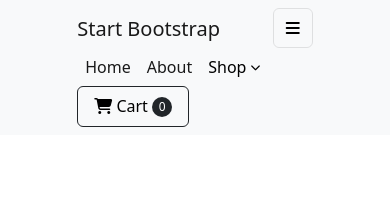
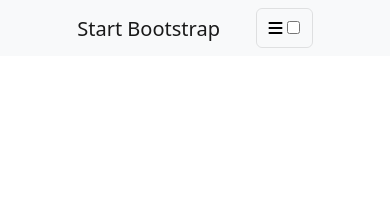
Before and after one commit to SiruzMammadli/start-bootstrap-shopping, a plain HTML site: page index.html in a window 390 px wide. Drawn offline with Linux system fonts and the light colour scheme.

Commit message:
third commit

```diff
--- a/index.html
+++ b/index.html
@@ -1,21 +1,26 @@
 <!DOCTYPE html>
 <html lang="en">
+
 <head>
     <meta charset="UTF-8">
     <meta name="viewport" content="width=device-width, initial-scale=1.0">
     <title>Start Bootstrap Shopping</title>
     <link rel="stylesheet" href="style.css">
-    <link rel="stylesheet" href="https://cdnjs.cloudflare.com/ajax/libs/font-awesome/6.5.1/css/all.min.css" integrity="sha512-DTOQO9RWCH3ppGqcWaEA1BIZOC6xxalwEsw9c2QQeAIftl+Vegovlnee1c9QX4TctnWMn13TZye+giMm8e2LwA==" crossorigin="anonymous" referrerpolicy="no-referrer" />
+    <link rel="stylesheet" href="https://cdnjs.cloudflare.com/ajax/libs/font-awesome/6.5.1/css/all.min.css"
+        integrity="sha512-DTOQO9RWCH3ppGqcWaEA1BIZOC6xxalwEsw9c2QQeAIftl+Vegovlnee1c9QX4TctnWMn13TZye+giMm8e2LwA=="
+        crossorigin="anonymous" referrerpolicy="no-referrer" />
 </head>
+
 <body>
     <header>
         <div class="container header_wrapper flex justify-between items-center">
             <div>
                 <a href="/">Start Bootstrap</a>
             </div>
-            <button class="toggle_btn">
+            <label class="toggle_btn">
                 <i class="fa-solid fa-bars"></i>
-            </button>
+                <input type="checkbox" class="toggleCheck">
+            </label>
             <ul class="flex">
                 <li><a href="#">Home</a></li>
                 <li><a href="#">About</a></li>
@@ -23,7 +28,7 @@
                     <label>
                         <span>Shop</span>
                         <i class="fa-solid fa-chevron-down chevron"></i>
-                        <input type="checkbox"/>
+                        <input type="checkbox" />
                     </label>
                     <div class="shopMenu">
                         hello
@@ -36,7 +41,7 @@
                 <span class="count inline-flex items-center justify-center">0</span>
             </button>
         </div>
-        <div class="container header_wrapper">
+        <div class="container header_wrapper drop_menu">
             <ul class="flex responsive">
                 <li><a href="#">Home</a></li>
                 <li><a href="#">About</a></li>
@@ -44,19 +49,22 @@
                     <label>
                         <span>Shop</span>
                         <i class="fa-solid fa-chevron-down chevron"></i>
-                        <input type="checkbox"/>
+                        <input type="checkbox" />
                     </label>
                     <div class="shopMenu">
                         hello
                     </div>
                 </li>
+                <li>
+                    <button class="cart_btn responsive_btn">
+                        <i class="fa-solid fa-cart-shopping"></i>
+                        <span>Cart</span>
+                        <span class="count inline-flex items-center justify-center">0</span>
+                    </button>
+                </li>
             </ul>
-            <button class="cart_btn responsive_btn">
-                <i class="fa-solid fa-cart-shopping"></i>
-                <span>Cart</span>
-                <span class="count inline-flex items-center justify-center">0</span>
-            </button>
         </div>
     </header>
 </body>
+
 </html>
--- a/style.css
+++ b/style.css
@@ -73,6 +73,10 @@ header .header_wrapper > div:first-child a {
 
 header .header_wrapper > ul {
     flex-grow: 1;
+
+    &.responsive {
+        display: none;
+    }
 }
 
 header .header_wrapper > ul > li > :is(a, label) {
@@ -101,7 +105,7 @@ header .header_wrapper > ul > li > label > .chevron {
     transform: translateY(-2px);
 }
 
-header .header_wrapper > .cart_btn {
+header .header_wrapper .cart_btn {
     padding: .5rem 1rem;
     border: 1px solid var(--dark-clr);
     border-radius: .375rem;
@@ -112,12 +116,12 @@ header .header_wrapper > .cart_btn {
     }
 }
 
-header .header_wrapper > .cart_btn:hover {
+header .header_wrapper .cart_btn:hover {
     background-color: var(--dark-clr);
     color: white;
 }
 
-header .header_wrapper > .cart_btn .count {
+header .header_wrapper .cart_btn .count {
     background-color: var(--dark-clr);
     color: white;
     width: 20px;
@@ -132,14 +136,32 @@ header .header_wrapper > .toggle_btn {
     padding: .5rem .75rem;
     border-radius: .375rem;
     display: none;
+    cursor: pointer;
 }
 
+header .drop_menu {
+    display: grid;
+    grid-template-rows: 0fr;
+    transition: grid-template-rows 300ms ease-in-out;
+}
+
+header .drop_menu > ul {
+    overflow: hidden;
+}
+
+header .header_wrapper:has(.toggleCheck:checked) + .drop_menu {
+    grid-template-rows: 1fr;
+}
 
 @media (max-width: 992px) {
-    header .header_wrapper > ul:not(.responsive) {
+    header .header_wrapper > ul {
         display: none;
+
+        &.responsive {
+            display: block;
+        }
     }
-    header .header_wrapper > .cart_btn {
+    header .header_wrapper .cart_btn {
         display: none;
 
         &.responsive_btn {
```
